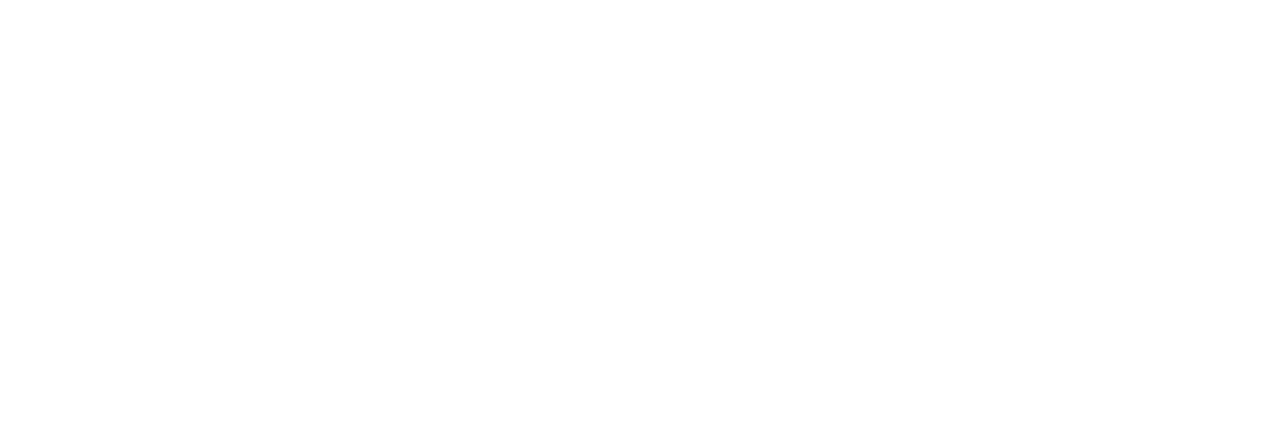
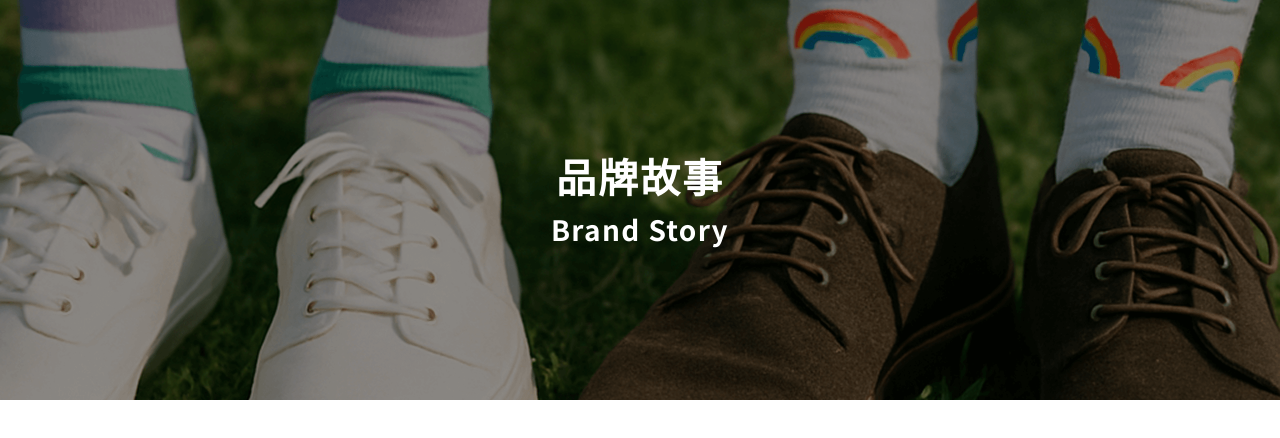
Before and after one commit to liyian1124/-HW01, a plain HTML site: page index.html in a window 1280 px wide. Drawn offline with Linux system fonts and the light colour scheme.

Commit message:
完成.header

```diff
--- a/index.html
+++ b/index.html
@@ -7,6 +7,9 @@
   <link rel="stylesheet" href="style.css">
 </head>
 <body>
+  <div class="header">
+    <h1 class="h1 text-white">品牌故事<br><span class="h3">Brand Story</span></h1>
+  </div>
 
 </body>
 </html>
--- a/style.css
+++ b/style.css
@@ -156,3 +156,13 @@ body {
 .mb-48 {
   margin-bottom: 48px;
 }
+
+/* page */
+.header {
+  background-image: url(/img/hero.png);
+  background-repeat: no-repeat;
+  background-size: cover;
+  background-position: center;
+  padding: 152px 0;
+  text-align: center;
+}
```
